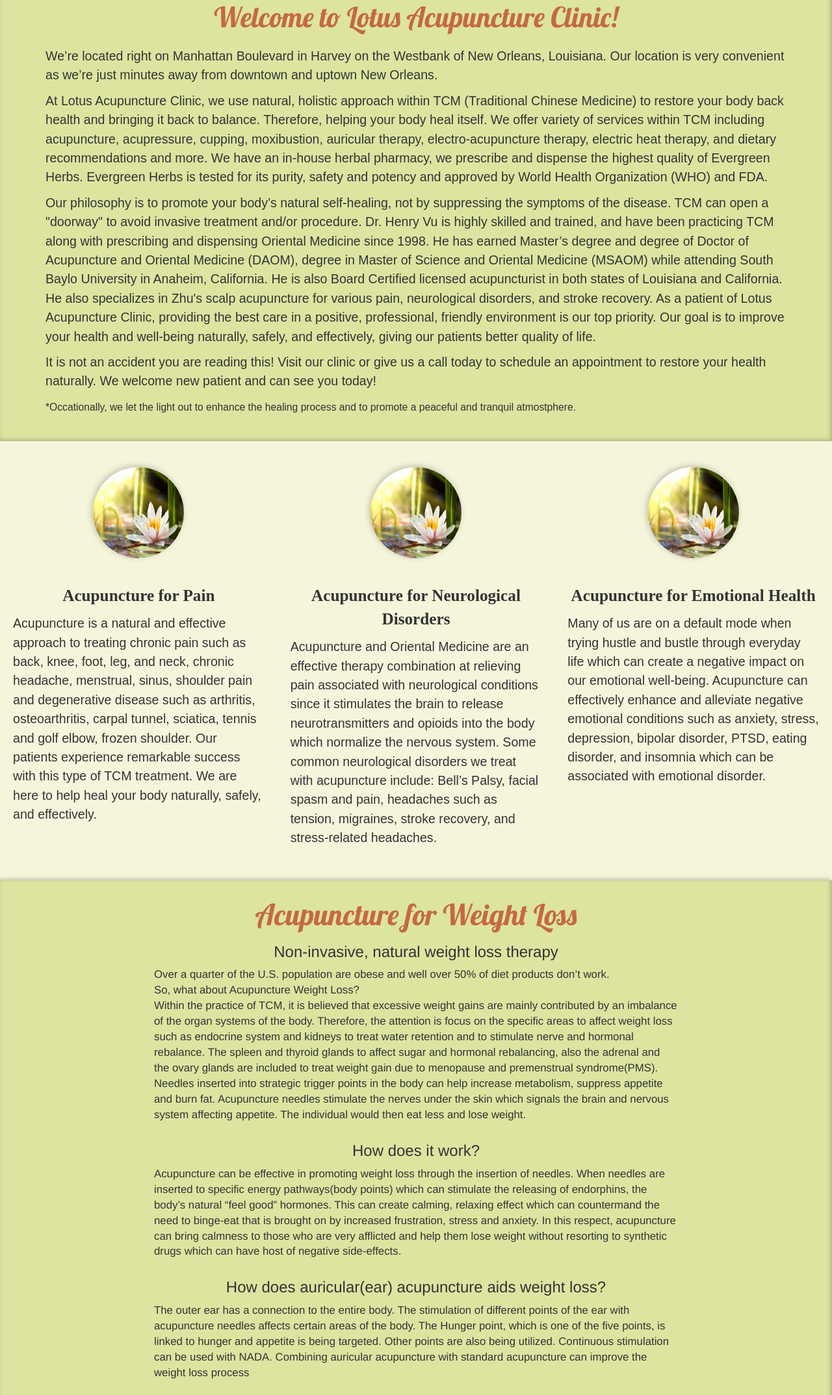
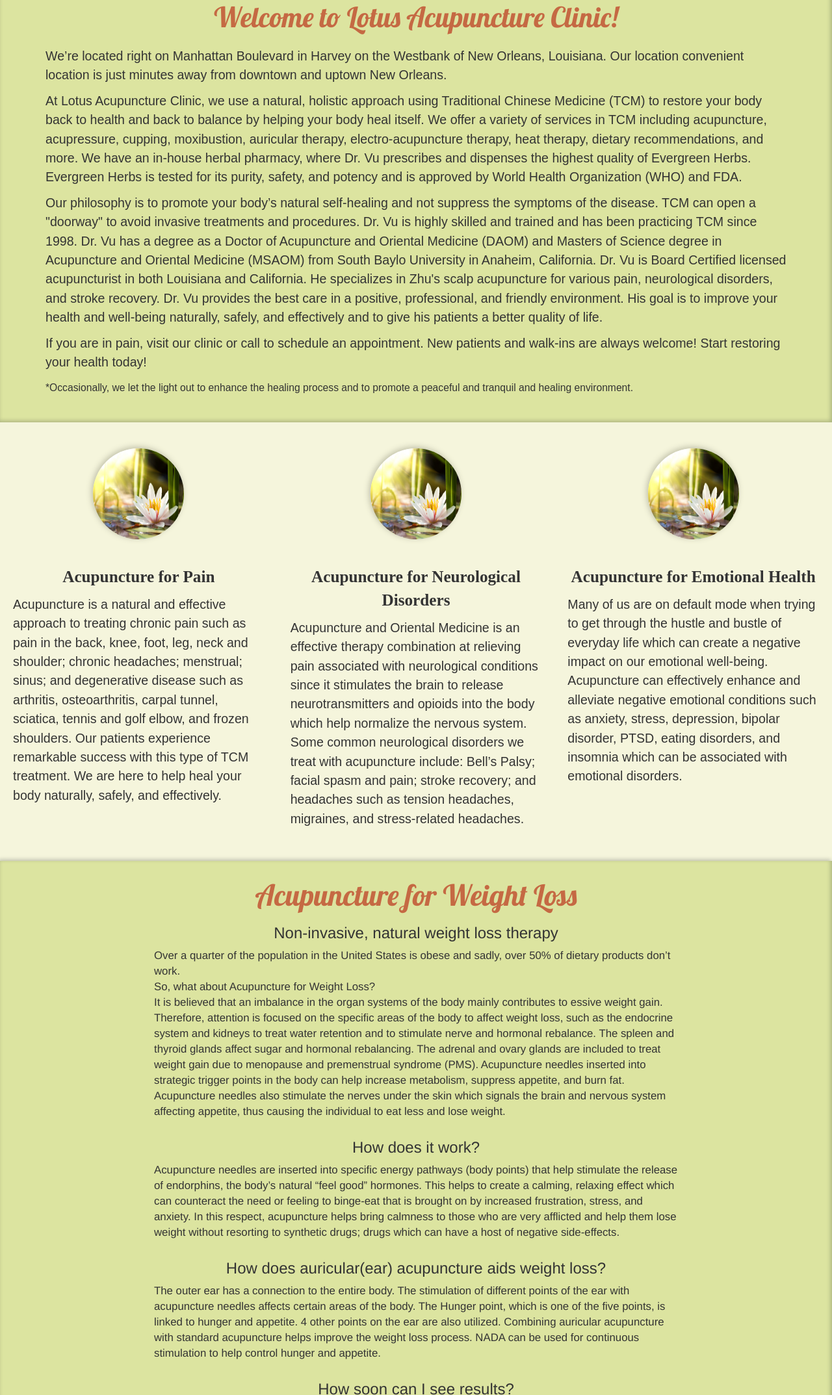
Before and after one commit to huyvuphat/lotusacupuncture, a plain HTML site: page index.html in a window 1280 px wide. Shown: the part 1334-3481 px from the top of the page at 65% size. Drawn offline with nearby package versions, Linux system fonts and the light colour scheme; some packages are replaced by stand-ins of ours; a web font is replaced by a local one.

Commit message:
Update Content part 2

```diff
--- a/index.html
+++ b/index.html
@@ -254,15 +254,12 @@ $(document).ready(function(){
     <div class="row ">
               <div class="container big-font" >
   <h2 class="text-center welcome-font slideanim">Welcome to Lotus Acupuncture Clinic! </h2>
-            <p class="text-left"> We’re located right on Manhattan Boulevard in Harvey on the Westbank of New Orleans, Louisiana. Our location is very convenient as we’re just minutes away from downtown and uptown New Orleans.</p>
-            <p class="text-left">
-At Lotus Acupuncture Clinic, we use natural, holistic approach within TCM (Traditional Chinese Medicine) to restore your body back health and bringing it back to balance. Therefore, helping your body heal itself. We offer variety of services within TCM including acupuncture, acupressure, cupping, moxibustion, auricular therapy, electro-acupuncture therapy, electric heat therapy, and dietary recommendations and more.  We have an in-house herbal pharmacy, we prescribe and dispense the highest quality of Evergreen Herbs. Evergreen Herbs is tested for its purity, safety and potency and approved by World Health Organization (WHO) and FDA.</p>
-            <p class="text-left">
-Our philosophy is to promote your body’s natural self-healing, not by suppressing the symptoms of the disease. TCM can open a "doorway" to avoid invasive treatment and/or procedure. Dr. Henry Vu is highly skilled and trained, and have been practicing TCM along with prescribing and dispensing Oriental Medicine since 1998. He has earned Master’s degree and degree of Doctor of Acupuncture and Oriental Medicine (DAOM), degree in Master of Science and Oriental Medicine (MSAOM) while attending South Baylo University in Anaheim, California. He is also Board Certified licensed acupuncturist in both states of Louisiana and California. He also specializes in Zhu's scalp acupuncture for various pain, neurological disorders, and stroke recovery. As a patient of Lotus Acupuncture Clinic, providing the best care in a positive, professional, friendly environment is our top priority. Our goal is to improve your health and well-being naturally, safely, and effectively, giving our patients better quality of life.</p>
+            <p class="text-left"> We’re located right on Manhattan Boulevard in Harvey on the Westbank of New Orleans, Louisiana. Our location convenient location is just minutes away from downtown and uptown New Orleans.</p>
+            <p class="text-left">At Lotus Acupuncture Clinic, we use a natural, holistic approach using Traditional Chinese Medicine (TCM) to restore your body back to health and back to balance by helping your body heal itself. We offer a variety of services in TCM including acupuncture, acupressure, cupping, moxibustion, auricular therapy, electro-acupuncture therapy, heat therapy, dietary recommendations, and more.  We have an in-house herbal pharmacy, where Dr. Vu prescribes and dispenses the highest quality of Evergreen Herbs.  Evergreen Herbs is tested for its purity, safety, and potency and is approved by World Health Organization (WHO) and FDA.</p>
+            <p class="text-left">Our philosophy is to promote your body’s natural self-healing and not suppress the symptoms of the disease. TCM can open a "doorway" to avoid invasive treatments and procedures.  Dr. Vu is highly skilled and trained and has been practicing TCM since 1998.  Dr. Vu has a degree as a Doctor of Acupuncture and Oriental Medicine (DAOM) and Masters of Science degree in Acupuncture and Oriental Medicine (MSAOM) from South Baylo University in Anaheim, California.  Dr. Vu is Board Certified licensed acupuncturist in both Louisiana and California.  He specializes in Zhu's scalp acupuncture for various pain, neurological disorders, and stroke recovery.  Dr. Vu provides the best care in a positive, professional, and friendly environment.  His goal is to improve your health and well-being naturally, safely, and effectively and to give his patients a better quality of life.</p>
         <p class="text-left">
-It is not an accident you are reading this! Visit our clinic or give us a call today to schedule an appointment to restore your health naturally. We welcome new patient and can see you today!
-</p>
-<p class="text-justify" style="font-size: 0.8em;">*Occationally, we let the light out to enhance the healing process and to promote a peaceful and tranquil atmostphere.
+          If you are in pain, visit our clinic or call to schedule an appointment.  New patients and walk-ins are always welcome!  Start restoring your health today!</p>
+<p class="text-justify" style="font-size: 0.8em;">*Occasionally, we let the light out to enhance the healing process and to promote a peaceful and tranquil and healing environment.
 </p>
 </div>
     </div>
@@ -280,7 +277,7 @@ It is not an accident you are reading this! Visit our clinic or give us a call t
             <img class="img-circle center-block slideanim" src="./Images/lotus.jpg" alt="Place holder image" width="140" height="140">
             <br><br>
             <p class="text-center" style="font-family: serif;"><strong>Acupuncture for Pain</strong><br></p>
-            <p class="text-left big-font">Acupuncture is a natural and effective approach to treating chronic pain such as back, knee, foot, leg, and neck, chronic headache, menstrual, sinus, shoulder pain and degenerative disease such as arthritis, osteoarthritis, carpal tunnel, sciatica, tennis and golf elbow, frozen shoulder. Our patients experience remarkable success with this type of TCM treatment. We are here to help heal your body naturally, safely, and effectively.</p>
+            <p class="text-left big-font">Acupuncture is a natural and effective approach to treating chronic pain such as pain in the back, knee, foot, leg, neck and shoulder; chronic headaches; menstrual; sinus; and degenerative disease such as arthritis, osteoarthritis, carpal tunnel, sciatica, tennis and golf elbow, and frozen shoulders. Our patients experience remarkable success with this type of TCM treatment.  We are here to help heal your body naturally, safely, and effectively.</p>
         </div>
 
         <div class="col-lg-4 col-md-6" style="padding: 20px;">
@@ -288,7 +285,7 @@ It is not an accident you are reading this! Visit our clinic or give us a call t
             <img class="img-circle center-block slideanim" src="./Images/lotus.jpg" alt="Place holder image" width="140" height="140">
             <br><br>
             <p class="text-center" style="font-family: serif;"><strong>Acupuncture for Neurological Disorders</strong><br></p>
-            <p class="text-left big-font">Acupuncture and Oriental Medicine are an effective therapy combination at relieving pain associated with neurological conditions since it stimulates the brain to release neurotransmitters and opioids into the body which normalize the nervous system. Some common neurological disorders we treat with acupuncture include:  Bell’s Palsy, facial spasm and pain, headaches such as tension, migraines, stroke recovery, and stress-related headaches.</p>
+            <p class="text-left big-font">Acupuncture and Oriental Medicine is an effective therapy combination at relieving pain associated with neurological conditions since it stimulates the brain to release neurotransmitters and opioids into the body which help normalize the nervous system.  Some common neurological disorders we treat with acupuncture include:  Bell’s Palsy; facial spasm and pain; stroke recovery; and headaches such as tension headaches, migraines, and stress-related headaches.</p>
         </div>
 
 
@@ -296,7 +293,9 @@ It is not an accident you are reading this! Visit our clinic or give us a call t
             <img class="img-circle center-block slideanim" src="./Images/lotus.jpg" alt="Place holder image" width="140" height="140">
             <br><br>
             <p class="text-center" style="font-family: serif"><strong>Acupuncture for Emotional Health</strong><br></p>
-            <p class="text-left big-font">Many of us are on a default mode when trying hustle and bustle through everyday life which can create a negative impact on our emotional well-being. Acupuncture can effectively enhance and alleviate negative emotional conditions such as anxiety, stress, depression, bipolar disorder, PTSD, eating disorder, and insomnia which can be associated with emotional disorder.</p>
+            <p class="text-left big-font">Many of us are on default mode when trying to get through the hustle and bustle of everyday life which can create a negative impact on our emotional well-being.  Acupuncture can effectively enhance and alleviate negative emotional conditions such as anxiety, stress, depression, bipolar disorder, PTSD, eating disorders, and insomnia which can be associated with emotional disorders.
+
+</p>
         </div>
 
     </div>
@@ -309,22 +308,25 @@ It is not an accident you are reading this! Visit our clinic or give us a call t
        <h2 class="text-center slideanim">Acupuncture for Weight Loss</h2>
         <h3  class="col-lg-8 col-lg-offset-2 text-center">Non-invasive, natural weight loss therapy<br></h3>
         <div class="col-lg-8 col-lg-offset-2 ">
-            <p>Over a quarter of the U.S. population are obese and well over 50% of diet products don’t work.<br>
-            So, what about Acupuncture Weight Loss? <br>
-            Within the practice of TCM, it is believed that excessive weight gains are mainly contributed by an imbalance of the organ systems of the body.  Therefore, the attention is focus on the specific areas to affect weight loss such as endocrine system and kidneys to treat water retention and to stimulate nerve and hormonal rebalance.  The spleen and thyroid glands to affect sugar and hormonal rebalancing, also the adrenal and the ovary glands are included to treat weight gain due to menopause and premenstrual syndrome(PMS).  Needles inserted into strategic trigger points in the body can help increase metabolism, suppress appetite and burn fat.  Acupuncture needles stimulate the nerves under the skin which signals the brain and nervous system affecting appetite.  The individual would then eat less and lose weight.<br></p>
+            <p>Over a quarter of the population in the United States is obese and sadly, over 50% of dietary products don’t work.<br>
+              So, what about Acupuncture for Weight Loss? <br>
+              It is believed that an imbalance in the organ systems of the body mainly contributes to essive weight gain.  Therefore, attention is focused on the specific areas of the body to affect weight loss, such as the endocrine system and kidneys to treat water retention and to stimulate nerve and hormonal rebalance.  The spleen and thyroid glands affect sugar and hormonal rebalancing.  The adrenal and ovary glands are included to treat weight gain due to menopause and premenstrual syndrome (PMS).  Acupuncture needles inserted into strategic trigger points in the body can help increase metabolism, suppress appetite, and burn fat.  Acupuncture needles also stimulate the nerves under the skin which signals the brain and nervous system affecting appetite, thus causing the individual to eat less and lose weight.
+<br></p>
         </div>
         <h3  class="col-lg-8 col-lg-offset-2 text-center">How does it work?</h3>
         <div class="col-lg-8 col-lg-offset-2 ">
-            <p>Acupuncture can be effective in promoting weight loss through the insertion of needles.  When needles are inserted to specific energy pathways(body points) which can stimulate the releasing of endorphins, the body’s natural “feel good” hormones.  This can create calming, relaxing effect which can countermand the need to binge-eat that is brought on by increased frustration, stress and anxiety.  In this respect, acupuncture can bring calmness to those who are very afflicted and help them lose weight without resorting to synthetic drugs which can have host of negative side-effects.</p>
+            <p>Acupuncture needles are inserted into specific energy pathways (body points) that help stimulate the release of endorphins, the body’s natural “feel good” hormones.  This helps to create a calming, relaxing effect which can counteract the need or feeling to binge-eat that is brought on by increased frustration, stress, and anxiety.  In this respect, acupuncture helps bring calmness to those who are very afflicted and help them lose weight without resorting to synthetic drugs; drugs which can have a host of negative side-effects.
+
+</p>
         </div>
             <h3 class="col-lg-8 col-lg-offset-2 text-center">How does auricular(ear) acupuncture aids weight loss?</h3>
         <div class="col-lg-8 col-lg-offset-2 ">
-            <p>The outer ear has a connection to the entire body. The stimulation of different points of the ear with acupuncture needles affects certain areas of the body. The Hunger point, which is one of the five points, is linked to hunger and appetite is being targeted. Other points are also being utilized. Continuous stimulation can be used with NADA. Combining auricular acupuncture with standard acupuncture can improve the weight loss process<br></p>
+            <p>The outer ear has a connection to the entire body.  The stimulation of different points of the ear with acupuncture needles affects certain areas of the body.  The Hunger point, which is one of the five points, is linked to hunger and appetite.  4 other points on the ear are also utilized.  Combining auricular acupuncture with standard acupuncture helps improve the weight loss process.  NADA can be used for continuous stimulation to help control hunger and appetite.<br></p>
         </div>
 
             <h3 class="col-lg-8 col-lg-offset-2 text-center">How soon can I see results?</h3>
         <div class="col-lg-8 col-lg-offset-2 ">
-            <p>The effect and length of treatment varies with individual depending on the level of the negative effect on the organs system of the body, lifestyle, diet, and imbalances.  Some people notice the effects of acupuncture quickly after 2-3 sessions, some may take longer.  Incorporate with conventional methods such as mild exercise like walking, swimming at least 20 minutes a day along with a low-calorie diet can enhance the process.</p>
+            <p>The effect and length of treatment varies depending on the level of negative effect on the organ systems of the body, a person’s diet, a person’s lifestyle, and the degree of imbalance.  Some patients notice changes in as little as 2-3 session.  Others with higher degrees of imbalance may take longer.  Moderate walking or swimming for at least 20 minutes a day, along with a low-calorie diet can help enhance the process.</p>
         </div>
     </div>
    <br>
```
Also changed, not shown: FQA.html (+7 -7 lines).
